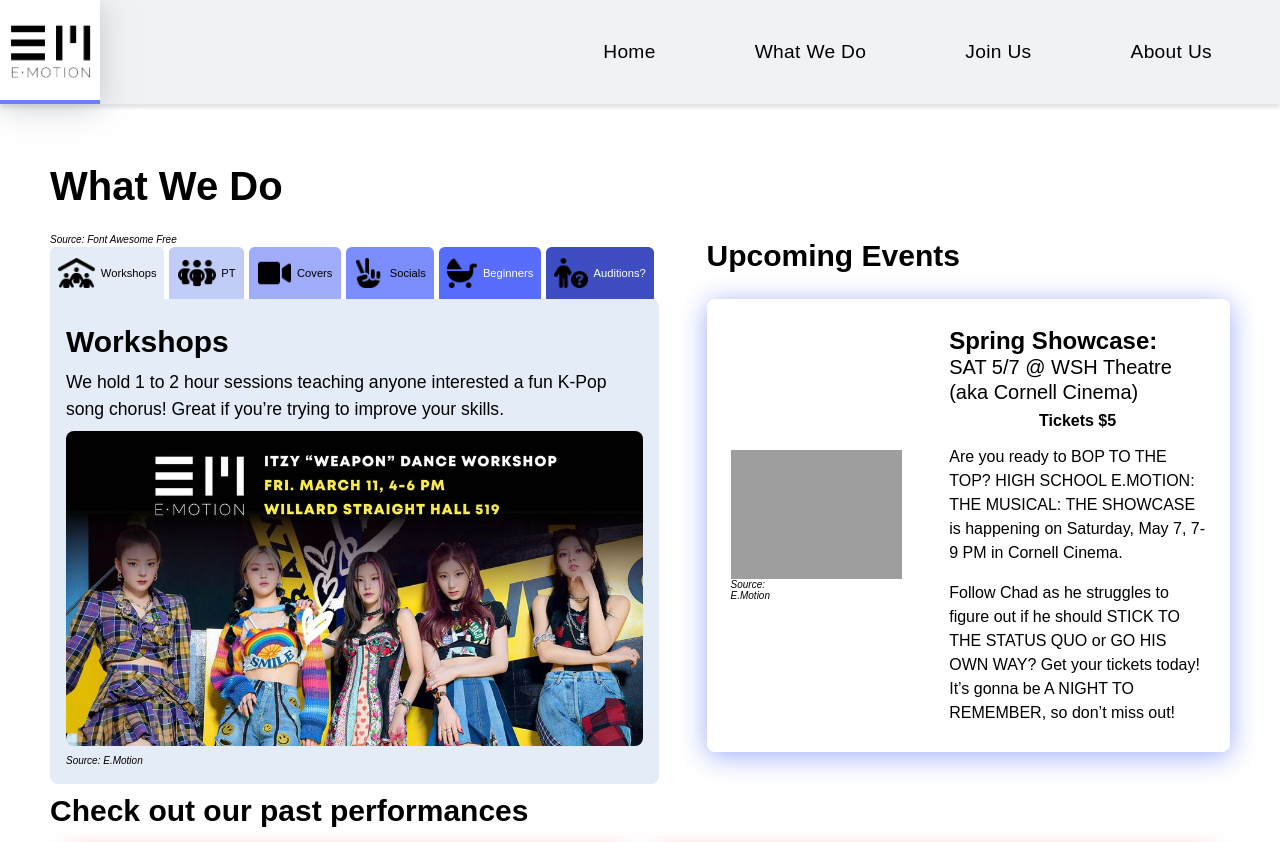
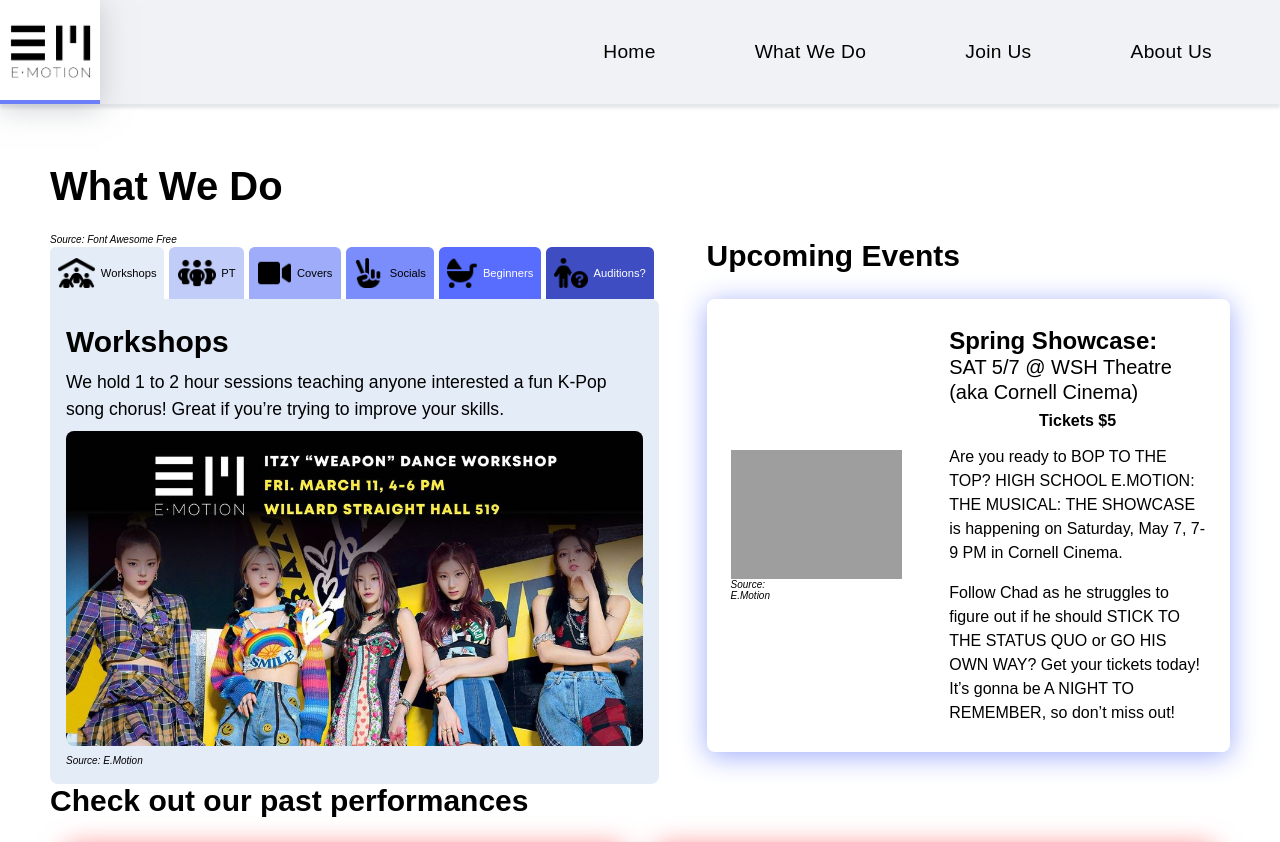
Before and after one commit to zaedaamrin/e-motion-cornell, a PHP site: page /what-we-do.html in a window 1280 px wide. Shown: the top 842 px of the page. Run offline with PHP 8.4, Linux system fonts and the light colour scheme; grey boxes are pictures that could not be loaded.

Commit message:
wwd.html, no margins to indicate scrolling possibility

```diff
--- a/styles/site.css
+++ b/styles/site.css
@@ -551,6 +551,10 @@ ol li {
     margin-bottom: 0.5em;
   }
 
+  .tabs-no-margin {
+    margin-top: 0em;
+  }
+
   #workshops-button, .first-tab-content {
     background-color: #E4ECF7;
   }
--- a/what-we-do.html
+++ b/what-we-do.html
@@ -118,6 +118,7 @@
       <div class="tab-content hidden" id="fast-covers-content">
         <h2>Covers </h2>
           <p>Fast covers are posted on our YouTube channel to keep up with the latest releases. Requires the most time commitment. </p>
+          <p> Take a look at our fast covers on <a class="black-font" href="https://www.youtube.com/c/EmotionCornell">YouTube</a>, or scroll down for more videos.</p>
         <!-- Source: provided by E.Motion members. "'Adios' dance cover"-->
           <img src="images/tabs/covers.jpg" alt="E.Motion's dance group posing for a cover of 'Adios'" class="tab-pic">
           <cite>Source: E.Motion</cite>
@@ -174,7 +175,7 @@
   </div> <!-- div column end -->
 </div> <!-- div row: WHAT WE DO and UPCOMING EVENTS end -->
 
-<h2> Check out our past performances </h2>
+<h2 class="tabs-no-margin"> Check out our past performances </h2>
   <div class="wwd-row">
     <!-- Source: provided by E.Motion members-->
     <iframe class="tab-vid" width="560" height="315" src="https://www.youtube.com/embed/iCe8Mcg3eY4" title="YouTube video player" allow="accelerometer; autoplay; clipboard-write; encrypted-media; gyroscope; picture-in-picture" allowfullscreen></iframe>
```
